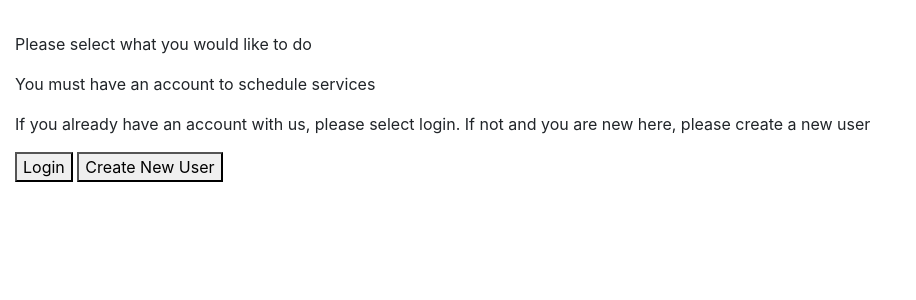
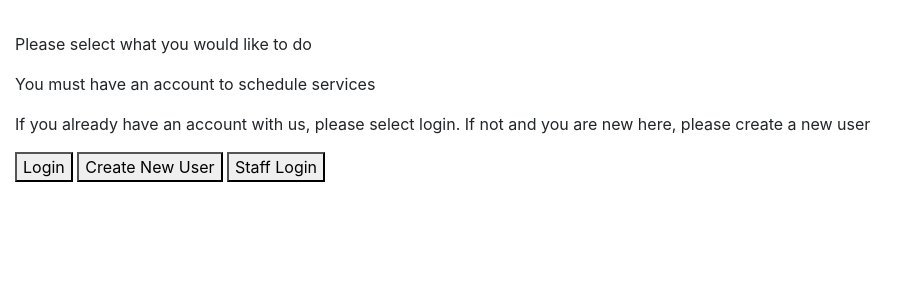
Before and after one commit to jeremyreynolds1/website, a PHP site: page /autoShop.php in a window 1280 px wide. Shown: the part 94-394 px from the top of the page, without its empty margins (0-916 px from the left). Run offline with PHP 8.4, Linux system fonts and the light colour scheme; some libraries are stand-ins or nearby versions.

Commit message:
added staff login button

```diff
--- a/autoProject/autoShop.php
+++ b/autoProject/autoShop.php
@@ -36,6 +36,8 @@
 					<button id="login">Login</button>
 					<!--Create new User-->
 					<button id="createNew">Create New User</button>
+					<!-- Staff Login -->
+					<button id="staff">Staff Login</button>
 	            </div><!--//content-->
 	        </div><!--//section-inner-->
 	     </section><!--//section-->
@@ -48,6 +50,9 @@
 	   	$("#createNew").on("click", function(){
 		   	window.location.href = "createNewUser.php";
 	   	});
+	   	$("#staff").on("click", function(){
+		   	window.location.href = "staffLogin.php";
+	   	});
 	</script>
 
     <!-- Bootstrap core JavaScript
```
